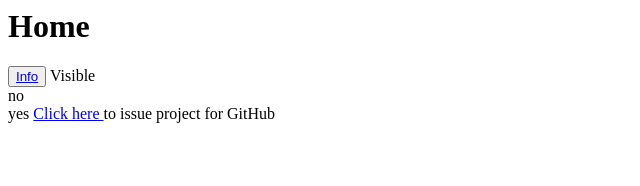
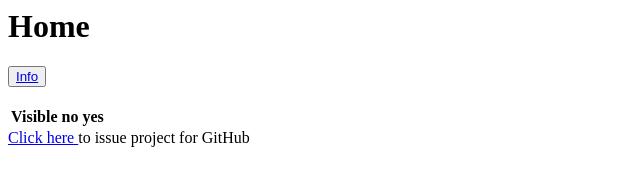
Before and after one commit to MarkFullCreate/MAPP-GUI, a plain HTML site: page index.html in a window 1280 px wide. Shown: the whole page, without its empty margins (0-640 px from the left). Drawn offline with Linux system fonts and the light colour scheme.

Commit message:
Update index.html

```diff
--- a/index.html
+++ b/index.html
@@ -3,9 +3,11 @@
 <title>Home</title>
 <h1>Home</h1>
 <button><a href="info.html">Info</a></button>
+  <table>
   <TH>Visible</th>
   <br>
   <th>no</th>
   <br>
   <th>yes</th>
+    </TABLE>
 <a href="https://github.com/MarkFullCreate/MAPP-GUI/issues/new?template=MAPP%20Bugs.md&labels=bug&title=Bug%20MAPP">Click here </a>to issue project for GitHub
```
